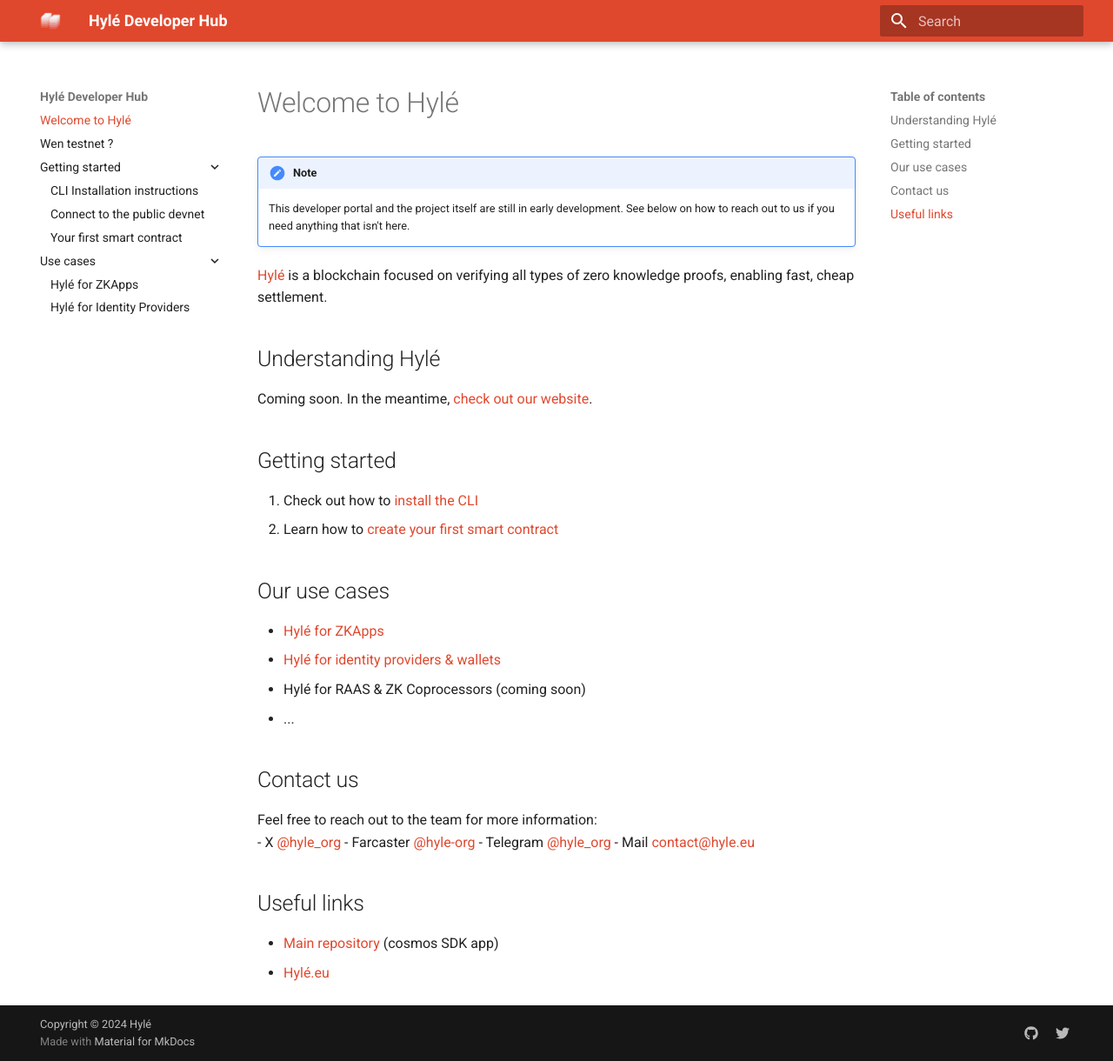
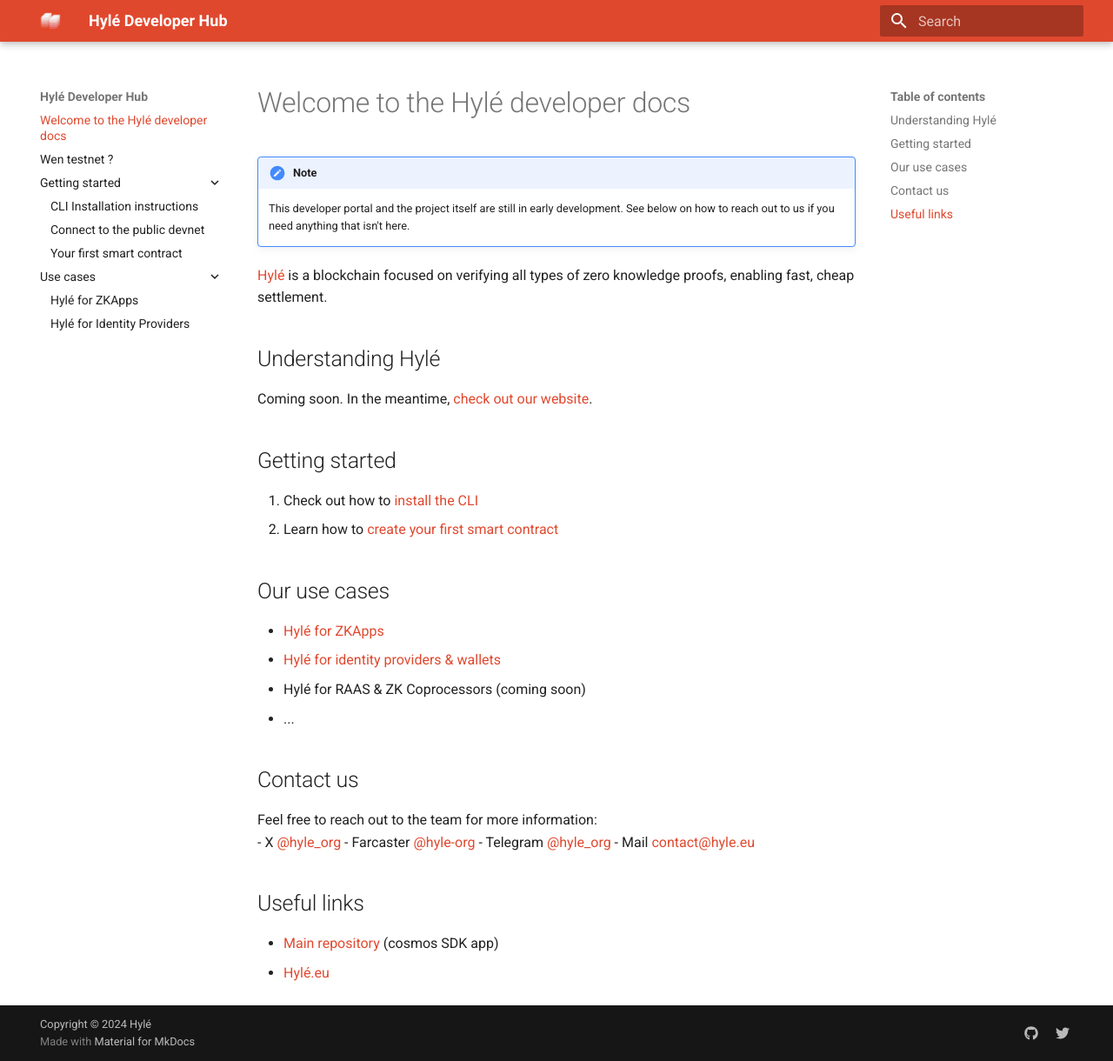
Before and after one commit to Hyle-org/devhub-hyle, an MkDocs documentation site: the page built from docs/index.md, in a window 1280 px wide and 1220 px high. Shown: the whole window at 87% size. Built offline with MkDocs 1.6.1 and Material for MkDocs 9.7.7, drawn with Linux system fonts in a browser that asks for light colours.

Commit message:
Update index.md

```diff
--- a/docs/index.md
+++ b/docs/index.md
@@ -1,4 +1,9 @@
-# Welcome to Hylé
+---
+title: Welcome to the Hylé developer docs
+description: Homepage for developers. Hylé is your minimal layer one, focused only on verifying zero-knowledge proofs.
+---
+
+# Welcome to the Hylé developer docs
 
 !!! note
     This developer portal and the project itself are still in early development. See below on how to reach out to us if you need anything that isn't here.
```
